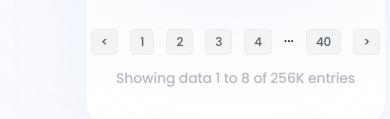
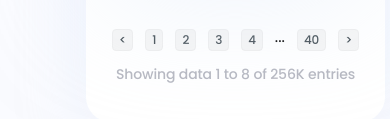
Before and after one commit to TimurDuyshenaliev/test-task-dashboard, a website built with Vite: page dashboard/index.html in a window 390 px wide. Shown: the part 2570-2689 px from the top of the page. Built offline with nearby package versions, Linux system fonts and the light colour scheme.

```diff
--- a/dashboard/style.scss
+++ b/dashboard/style.scss
@@ -280,20 +280,14 @@
         margin-right: 12px;
     }
     .page-link {
-        display: inline-flex;
+        display: block;
         padding: 6px 9px;
-        flex-direction: column;
-        justify-content: center;
-        align-items: center;
-        gap: 10px;
         border-radius: 4px;
         border: 1px solid #EEE;
         background: #F5F5F5;
         color: #404B52;
         font-size: 12px;
-        font-family: Poppins;
         font-weight: 500;
-        line-height: 100%;
         letter-spacing: -0.12px;
         text-decoration: none;
     }
@@ -457,4 +451,7 @@
         text-align: center;
         margin-top: 16px;
     }
+    .pagination .page-link{
+        padding: 4px 6px;
+    }
 }
```
Also changed, not shown: docs/index.html (+1 -1 lines), docs/assets/index-5olJGd_C.css (deleted), docs/assets/index-iimogWCd.css (added).
